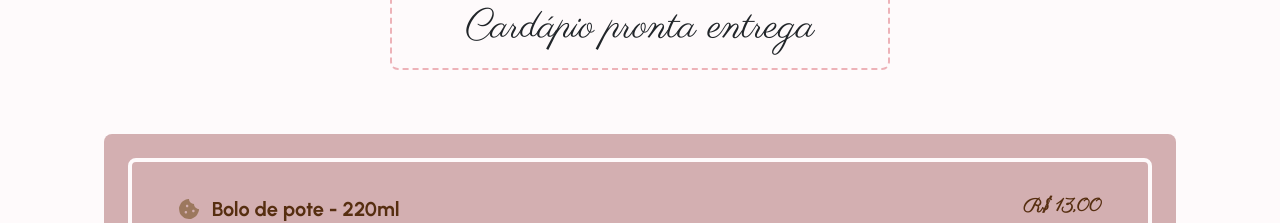
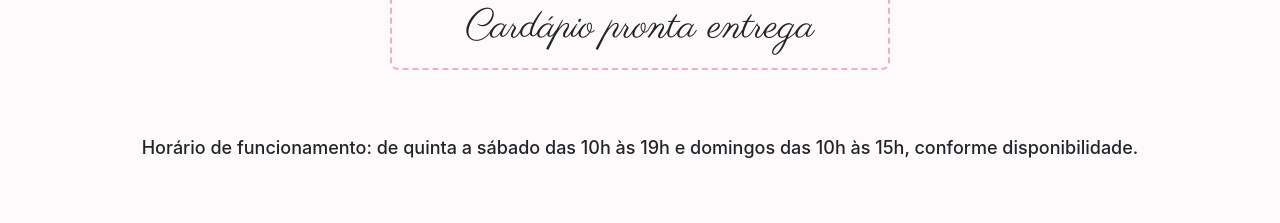
Before and after one commit to jackyfialho/doces-di-fabi, an Angular app: page /doces-di-fabi/cardapio-retirada in a window 1280 px wide. Shown: the part 170-393 px from the top of the page. Built offline with nearby package versions, Linux system fonts and the light colour scheme.

Commit message:
favicon e horário de funcionamento

```diff
--- a/src/app/shared/components/list-menu/list-menu.component.html
+++ b/src/app/shared/components/list-menu/list-menu.component.html
@@ -7,6 +7,10 @@
     {{ dolceWeekDays }}. E como vai funcionar? A partir de outubro teremos,
     todos os meses, uma semana muito especial com doces exclusivos para
     encomenda! Garantimos que vocês irão amar as novidades!
+  </p>
+  <p *ngIf="menu === 'takeOut'">
+    Horário de funcionamento: de quinta a sábado das 10h às 19h e domingos das
+    10h às 15h, conforme disponibilidade.
   </p>
 
   <div class="products-list">
```
Also changed, not shown: 1 other file (tests, documents, lock files or other folders).
